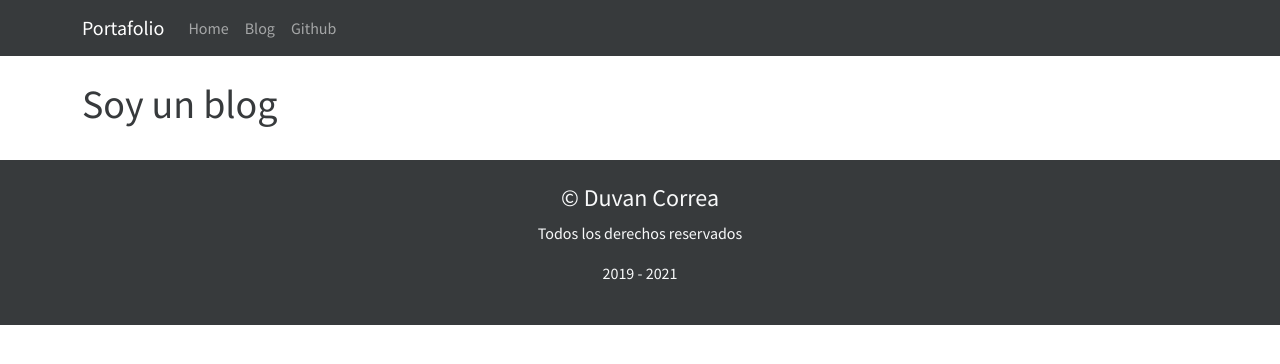
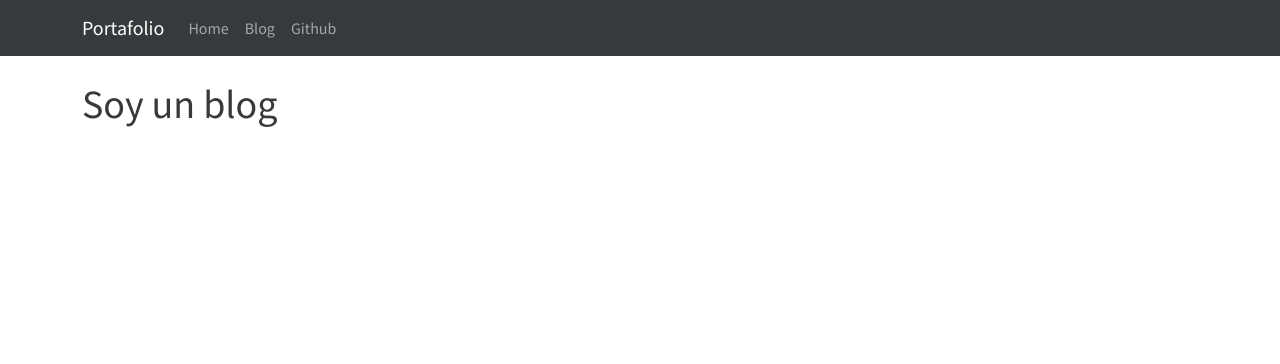
Before and after one commit to DuvanCorrea/My-portfolio, a Next.js app: page /blog in a window 1280 px wide. Shown: the top 364 px of the page. Built offline with nearby package versions, Linux system fonts and the light colour scheme; a small style sheet from the web is missing.

Commit message:
listo por hoy

```diff
--- a/components/Layout.js
+++ b/components/Layout.js
@@ -5,7 +5,7 @@ import { useEffect } from "react"
 import { useRouter } from "next/router"
 
 
-const Layout = (props) => {
+const Layout = ({ children, footer = true }) => {
 
     const router = useRouter()
 
@@ -30,9 +30,11 @@ const Layout = (props) => {
         <div>
             <Navbar />
             <main className="container py-4">
-                {props.children}
+                {children}
             </main>
-            <Footer />
+
+            {footer ? <Footer /> : ""}
+
         </div>
     )
 }
--- a/pages/blog.js
+++ b/pages/blog.js
@@ -1,7 +1,7 @@
 import Layout from "../components/Layout"
 
 const Blog = () => (
-    <Layout>
+    <Layout footer={false}>
         <h1>Soy un blog</h1>
     </Layout>
 )
--- a/pages/github.js
+++ b/pages/github.js
@@ -8,7 +8,7 @@ const Github = ({ user, statusCode }) => {
     }
 
     return (
-        < Layout >
+        < Layout footer={false}>
             <div className="row">
                 <div className="col-md-4 offset-md-4">
                     <div className="card card-body text center">
@@ -27,7 +27,7 @@ const Github = ({ user, statusCode }) => {
 
 export async function getServerSideProps() {
 
-    const res = await fetch("https://api.github.com/users/DuvanCorrea")
+    const res = await fetch("https://api.github.com/users/DuvanCorreddda")
     const data = await res.json();
 
     const statusCode = res.status > 200 ? res.status : false;
```
